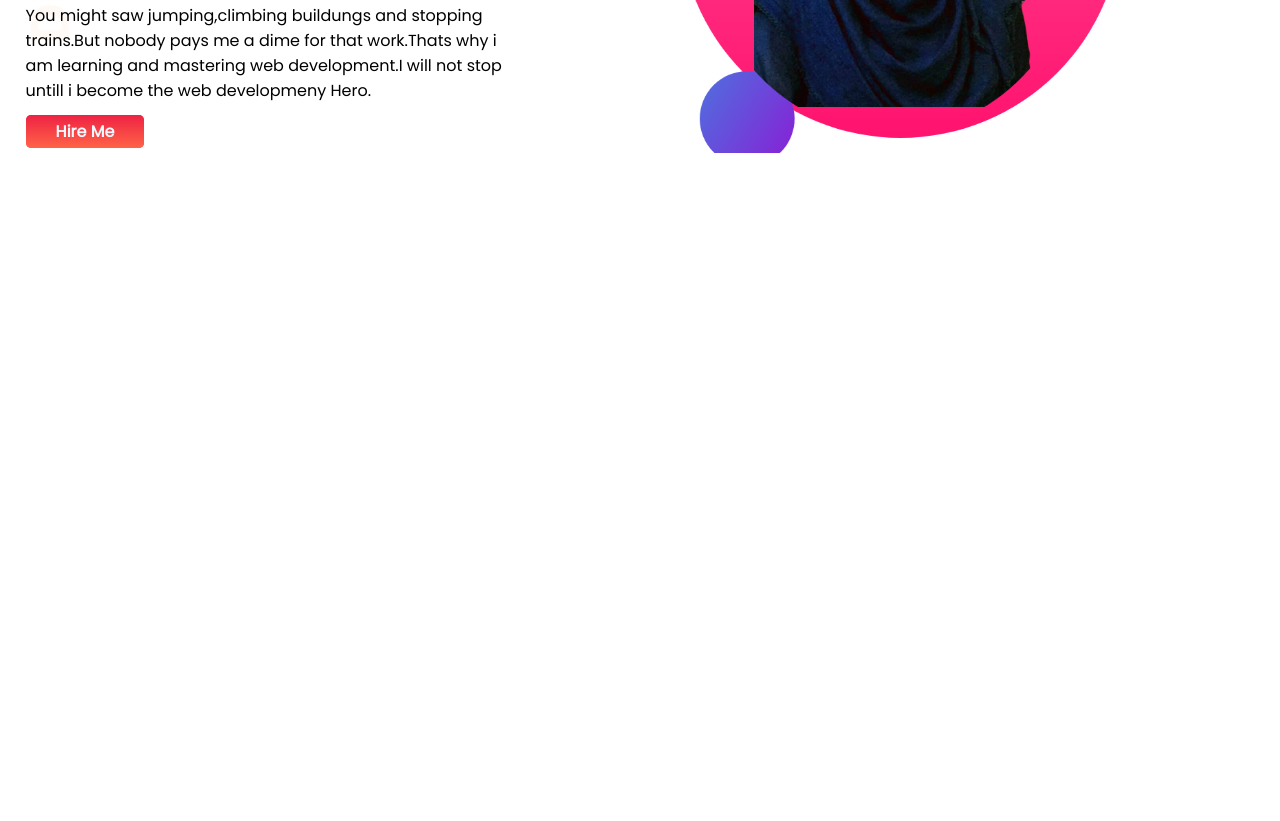
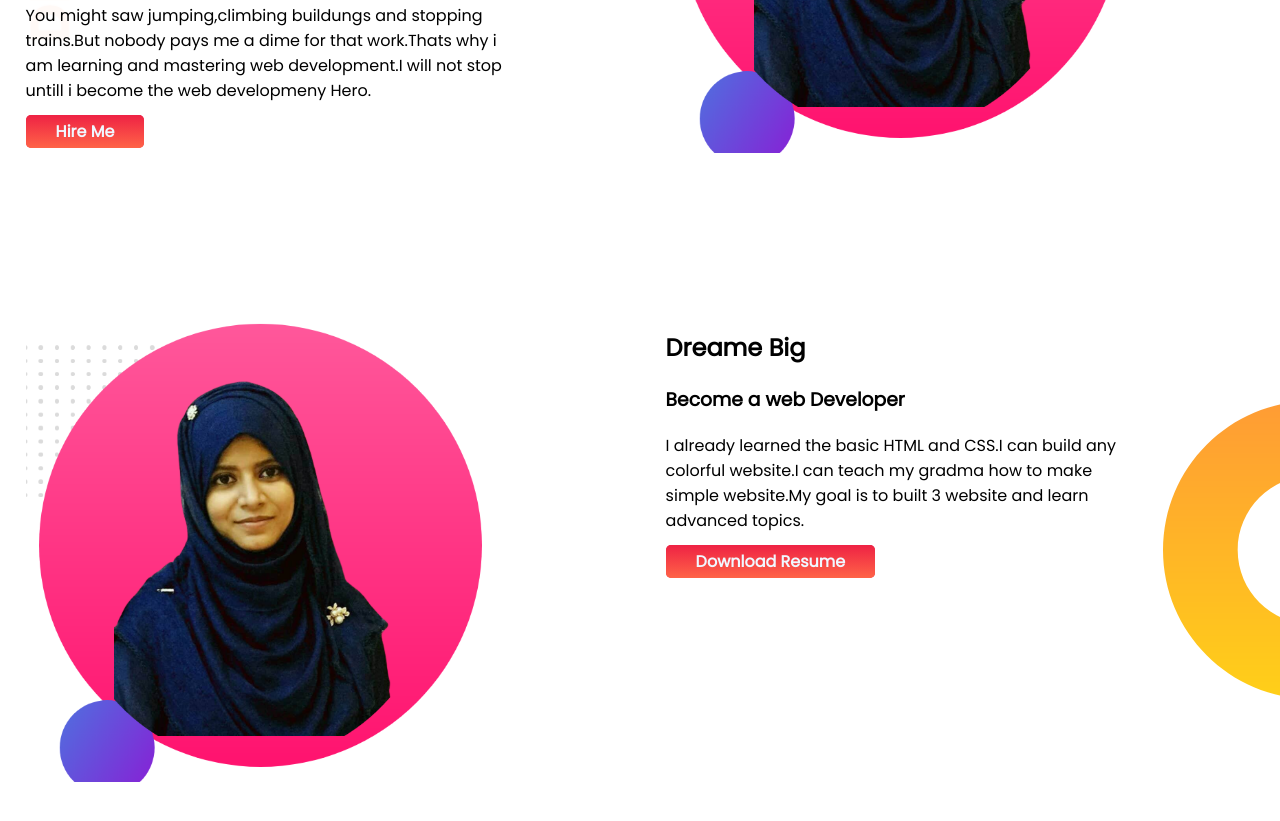
Before and after one commit to Shermin07/developer-portfolio, a plain HTML site: page index.html in a window 1280 px wide. Shown: the part 319-1140 px from the top of the page. Before the commit the page ends 800 px from the top, so only its background shows below. Drawn offline with Linux system fonts and the light colour scheme.

Commit message:
add color

```diff
--- a/index.html
+++ b/index.html
@@ -25,6 +25,17 @@
         </div>
 
     </section>
+     <section class="dream-big">
+    <div class="half-width">
+        <img src="images/shermin pic portfilio.png">
+    </div>
+    <div class="half-width">
+        <h2>Dreame Big</h2>
+        <h3>Become a web Developer</h3>
+        <p>I already learned the basic HTML and CSS.I can build any<br> colorful website.I can teach my gradma how to make<br> simple website.My goal is to built 3 website and learn<br> advanced topics.</p>
+        <a class="link-button" target="_blank"  href="https://www.linkedin.com/in/shermin-sultana-02b7b126a/">Download Resume</a>
 
+    </div>
+    </section>
 </body>
 </html>
--- a/style.css
+++ b/style.css
@@ -11,6 +11,7 @@ h1{
 }
 section{
     display: flex;
+    margin-bottom: 150px;
 
 }
 .half-width{
@@ -34,3 +35,8 @@ section{
     background-image: url(images/top-banner.png);
     background-repeat: no-repeat;
 }
+.dream-big{
+    background-image: url(images/dream-bg.png);
+    background-repeat: no-repeat;
+    background-position: right;
+}
```
